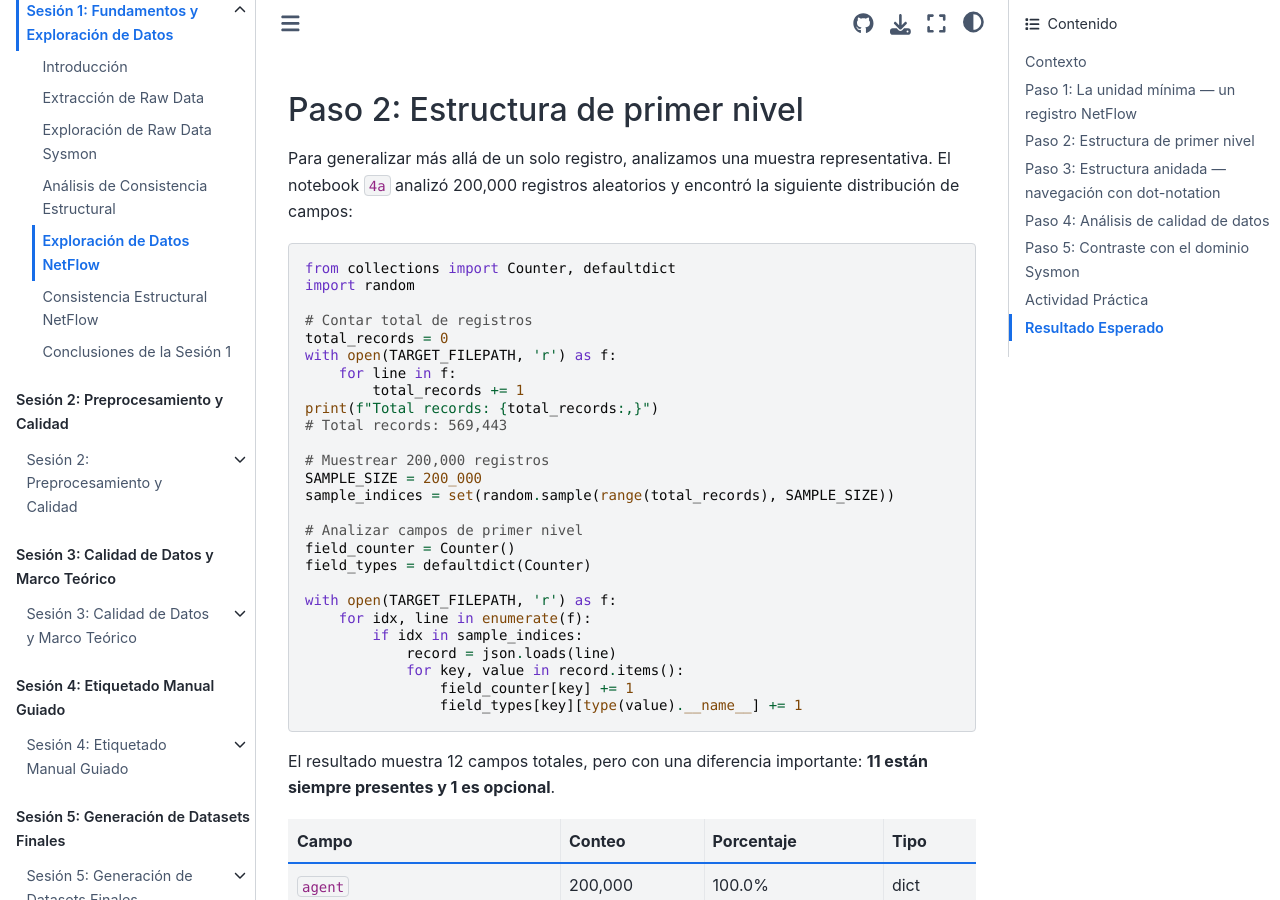
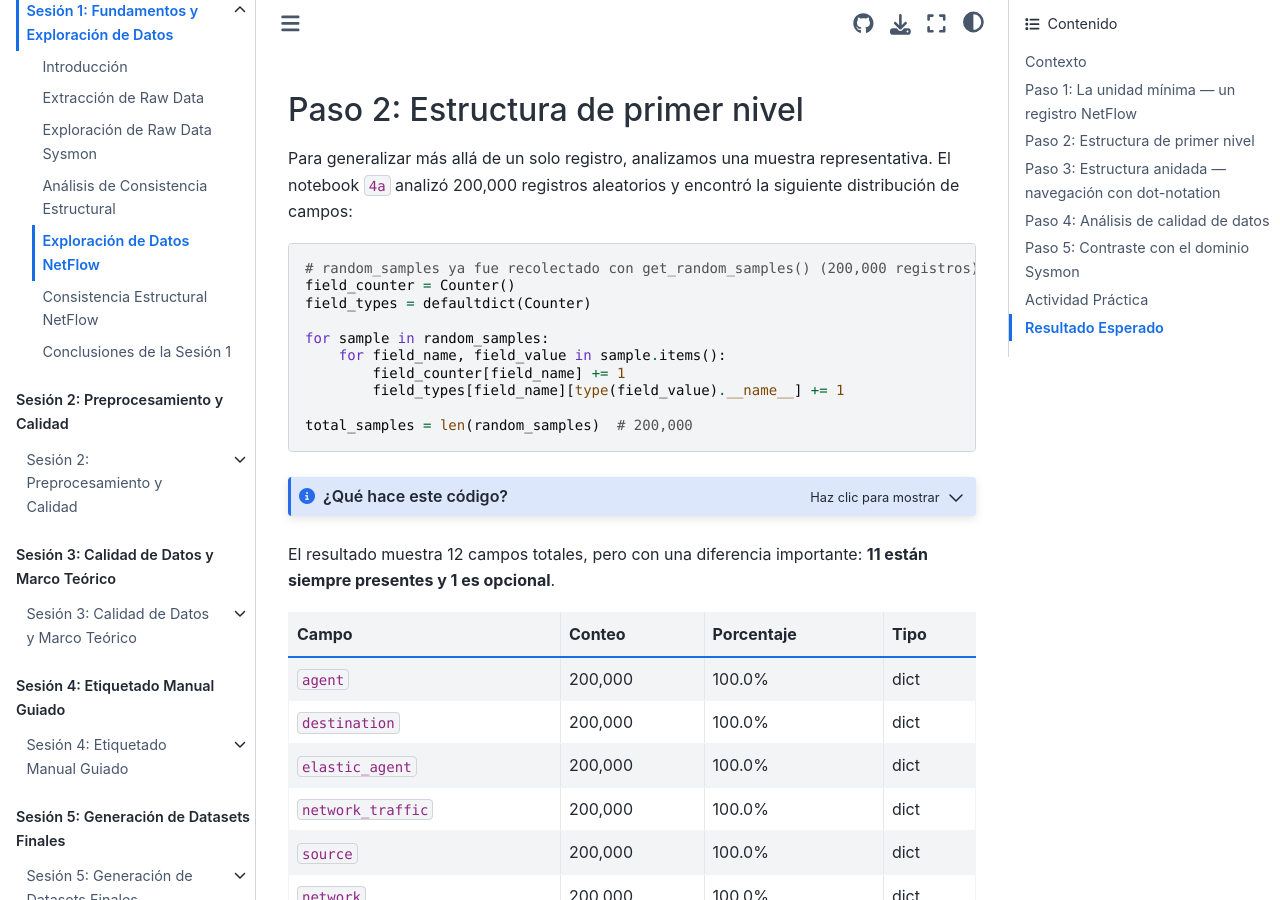
Before and after one commit to ollerenac/curso2026, a Jupyter Book: the page built from sesion-1/4-exploracion-netflow.md, in a window 1280 px wide and 900 px high, scrolled down 3418 px. Built offline with Jupyter Book 1.0.4 settings and Sphinx 7.4.7 and the Sphinx Book theme 1.1.4, drawn with Linux system fonts in a browser that asks for light colours.

Commit message:
fix(sesion-1): correct Paso 2 code and add explanation dropdown in 4-exploracion-netflow.md
Replace incorrect 2-pass index sampling code with actual notebook approach
(iterate over random_samples already collected by get_random_samples).
Add collapsible note explaining field_counter, field_types, and Counter logic.

Co-Authored-By: Claude Sonnet 4.6 <noreply@anthropic.com>

````diff
--- a/sesion-1/4-exploracion-netflow.md
+++ b/sesion-1/4-exploracion-netflow.md
@@ -149,33 +149,29 @@ Los datos están **ya estructurados** como diccionarios Python. No hay necesidad
 Para generalizar más allá de un solo registro, analizamos una muestra representativa. El notebook `4a` analizó 200,000 registros aleatorios y encontró la siguiente distribución de campos:
 
 ```python
-from collections import Counter, defaultdict
-import random
-
-# Contar total de registros
-total_records = 0
-with open(TARGET_FILEPATH, 'r') as f:
-    for line in f:
-        total_records += 1
-print(f"Total records: {total_records:,}")
-# Total records: 569,443
-
-# Muestrear 200,000 registros
-SAMPLE_SIZE = 200_000
-sample_indices = set(random.sample(range(total_records), SAMPLE_SIZE))
-
-# Analizar campos de primer nivel
+# random_samples ya fue recolectado con get_random_samples() (200,000 registros)
 field_counter = Counter()
 field_types = defaultdict(Counter)
 
-with open(TARGET_FILEPATH, 'r') as f:
-    for idx, line in enumerate(f):
-        if idx in sample_indices:
-            record = json.loads(line)
-            for key, value in record.items():
-                field_counter[key] += 1
-                field_types[key][type(value).__name__] += 1
+for sample in random_samples:
+    for field_name, field_value in sample.items():
+        field_counter[field_name] += 1
+        field_types[field_name][type(field_value).__name__] += 1
+
+total_samples = len(random_samples)  # 200,000
 ```
+
+:::{admonition} ¿Qué hace este código?
+:class: dropdown note
+
+Recorre los 200,000 registros ya muestreados y para cada uno cuenta cuántas veces aparece cada campo y qué tipo de dato tiene.
+
+- **`field_counter`**: acumula cuántos registros contienen cada campo. Si `process` aparece en 98,006 de los 200,000, `field_counter["process"] == 98006`.
+- **`field_types`**: para cada campo, registra qué tipo de dato tiene (`dict`, `str`, etc.). Útil para detectar inconsistencias de tipo.
+- Al final, si `field_counter[campo] == total_samples` → el campo está **siempre presente**. Si es menor → es **opcional**.
+
+`Counter` y `defaultdict(Counter)` son estructuras de Python que cuentan automáticamente sin necesidad de inicializar cada clave a cero.
+:::
 
 El resultado muestra 12 campos totales, pero con una diferencia importante: **11 están siempre presentes y 1 es opcional**.
 
````
